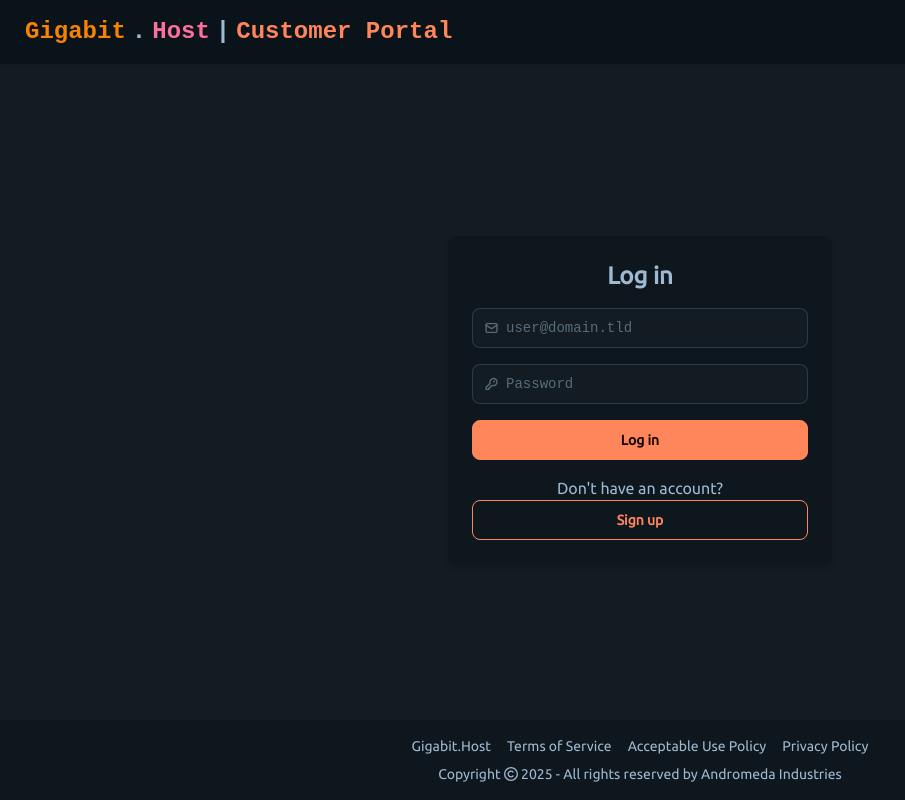
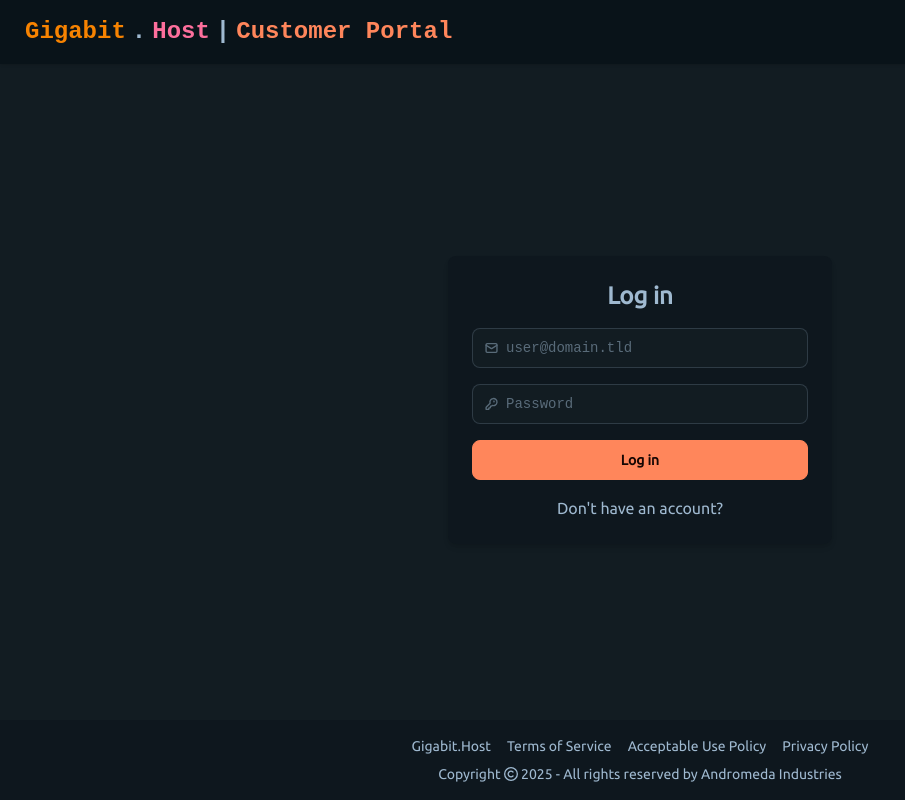
Before and after one commit to AndromedaIndustries/gigabit-host, a Next.js app in the folder apps/admin/: page /login in a window 1280 px wide. Shown: the whole page, without its empty margins (0-905 px from the left). Built offline with nearby package versions, Linux system fonts and the light colour scheme; no server answers; a web font is replaced by a local one.

Commit message:
block signups behind a feature flag

```diff
--- a/apps/admin/src/app/login/page.tsx
+++ b/apps/admin/src/app/login/page.tsx
@@ -3,6 +3,8 @@ import { login, signup } from './actions'
 
 
 export default function LoginPage() {
+
+    const allowSignup = process.env.NEXT_PUBLIC_ALLOW_SIGNUP || false;
 
 
     return (
@@ -36,7 +38,9 @@ export default function LoginPage() {
                     <div className="text-center">
                         Don&apos;t have an account?
                     </div>
-                    <Link href={"/signup"} className="btn btn-outline btn-primary">Sign up</Link>
+                    {allowSignup === "true" ?
+                        <Link href={"/signup"} className="btn btn-outline btn-primary">Sign up</Link>
+                        : <></>}
                 </div>
             </form>
         </div>
--- a/apps/admin/src/app/signup/page.tsx
+++ b/apps/admin/src/app/signup/page.tsx
@@ -1,9 +1,17 @@
 import AccountType from '@/components/input/accountType'
 import { signup } from './actions'
 import SetName from '@/components/input/setName'
+import { redirect } from 'next/navigation';
 
 
 export default function SignupPage() {
+
+    const allowSignup = process.env.NEXT_PUBLIC_ALLOW_SIGNUP || false;
+
+    if (allowSignup !== "true") {
+        redirect("/login");
+    }
+
     return (
         <div className="flex items-center justify-center h-screen bg-base-100">
             <form className="flex flex-col gap-4 p-6 bg-base-200 rounded-lg shadow-md w-full max-w-sm mx-auto justify-center">
```
